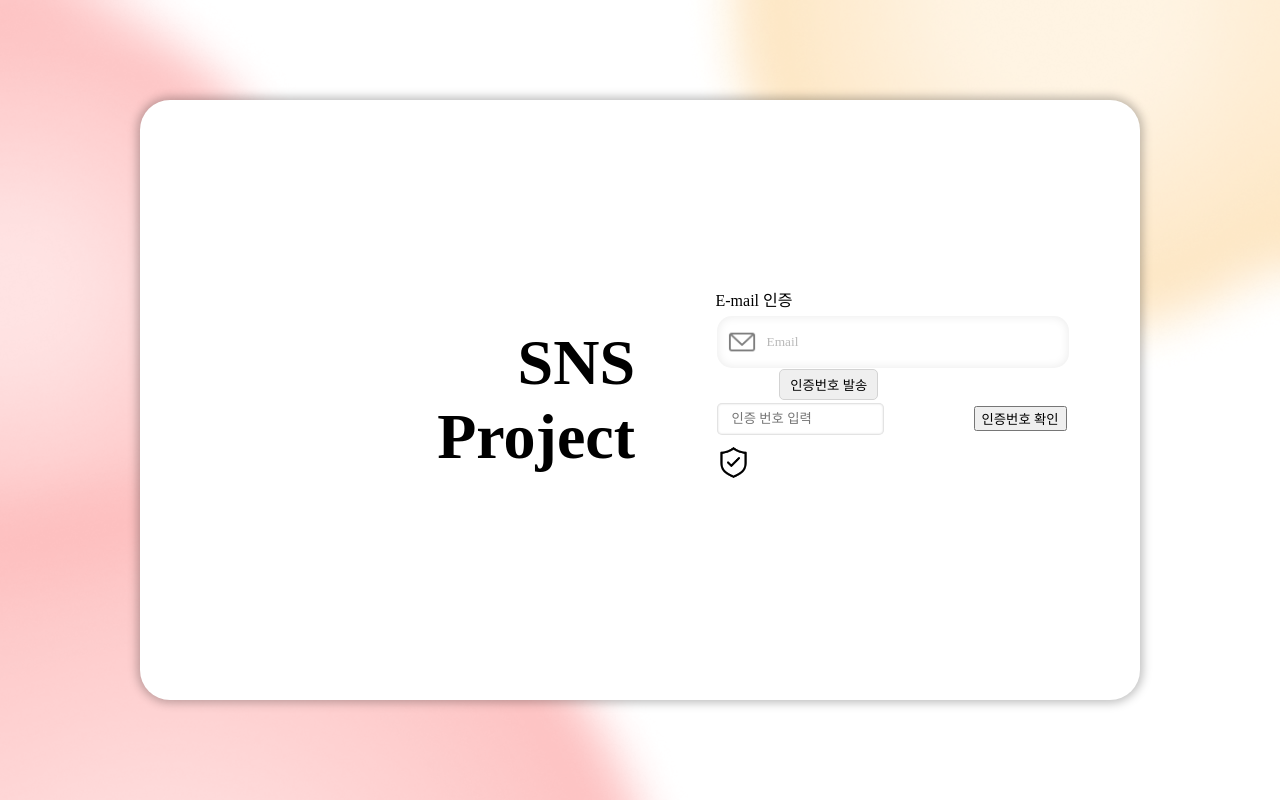
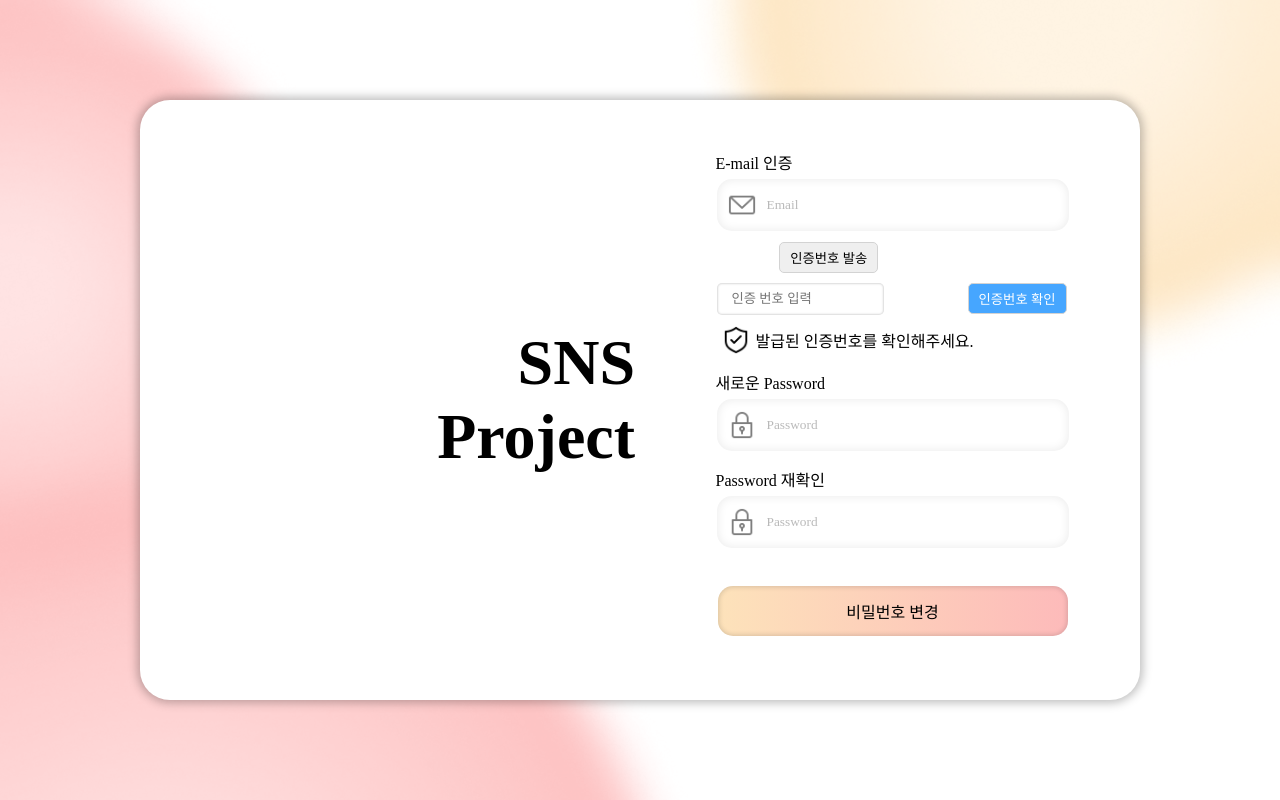
Before and after one commit to mang0206/YDP-SNS, a Flask app: page /password_reset in a window 1280 px wide. Run offline with Flask 2, Linux system fonts and the light colour scheme; parts of the project's set-up code (start-up, migrations or seed data) failed here and were passed over; some web fonts are replaced.

Commit message:
[Update] password_reset certification success

```diff
--- a/app/static/css/login_base_light.css
+++ b/app/static/css/login_base_light.css
@@ -143,6 +143,9 @@ h4{
     align-items: center;
 }
 /* reset password */
+#certification_send{
+    margin-bottom: 10px;
+}
 #certification_submit{
     margin: 3px 3px 10px 1px;
 
@@ -171,11 +174,20 @@ h4{
     border-radius: 5px;
 }
 .certification_status{
-    width: 35px;
-    height: 35px;
-    margin: 0;
+    margin-bottom: 15px;
+
+    display: flex;
+    flex-direction: row;
+    align-items: center;
+}
+.certification_img{
+    width: 30px;
+    height: 30px;
+    margin: 0 5px;
 }
 .send_btn{
+    margin-bottom: 10px;
+
     display: flex;
     justify-content: space-around;
     align-items: center;
@@ -186,6 +198,6 @@ h4{
 
     border: solid 1px lightgray;
 }
-.certification_status{
-    margin-bottom: 30px;
+.none{
+    display: none;
 }
--- a/app/static/js/password_reset.js
+++ b/app/static/js/password_reset.js
@@ -1,6 +1,5 @@
 // 인증번호 발송
 // send_email
-
 $('#send_email_btn').click(function(){
     console.log('send email ajax')
     let send_email = $('#send_email').val();
@@ -18,8 +17,7 @@ $('#send_email_btn').click(function(){
         contentType: "application/json",
         success: function(data) {
             console.log(data['ran_num'])
-            // sessionStorage.setItem('send_email', data);
-            // sessionStorage.setItem('ran_num', data);
+            // 메일로 발송한 인증번호 flask->js->html
             $('#input_num_submit').attr('num-data', data['ran_num'])
             count_down();
             alert('인증번호 발송')
@@ -35,27 +33,25 @@ $('#send_email_btn').click(function(){
 // password_reset
 $('#input_num_submit').click(function(){
     console.log('button ajax')
-    // 사용자가 입력한 6자리
+    // 사용자가 입력한 6자리 session 전달
     const input_num = $('#input_num').val();
-    console.log(input_num)
     sessionStorage.setItem('input_num', input_num);
+    // 발급된 인증번호
+    const ran_num = $('#input_num_submit').attr('num-data');
 
-    // 메일로 발송한 인증번호
-    // const ran_num = sessionStorage.getItem('certification_num');
-    // const ran_num = $('#input_num_submit').attr('num-data');
-    // console.log(ran_num)
-    let ran_num = '010101'
+    // 인증번호 일치여부
+    let certification_img = $('.certification_img');
+    let certification_text = $('#certification_text');
 
-
-    let certification_status = $('.certification_status');
-
-    let flag = '';
+    // 인증번호 일치 시 비밀번호 변경하는 영역 표시
+    let password_reset = $('#password_reset');
+    // 인증번호 일치 시 인증번호 입력란 가림
+    let email_send_container = $('#email_send_container');
 
     let flag_data = {
         "input_num": input_num,
         "ran_num": ran_num,
-        "flag": flag,
-        "certification_status": certification_status
+        "password_reset": password_reset
     }
 
     $.ajax({
@@ -66,12 +62,23 @@ $('#input_num_submit').click(function(){
         contentType: "application/json",
         success: function(data){
             if (input_num == ran_num) {
-                flag += "True";
-                certification_status.attr('src','../static/img/protection_color.png');
+                // 번호 일치시 img 변경
+                certification_img.attr('src','../static/img/protection_color.png');
+                // 번호 일치시 text 및 style 변경
+                certification_text.text('인증에 성공하였습니다.');
+                certification_text.attr('style','color:green');
+                // 번호 일치시 pw 변경 영역 표시
+                password_reset.removeClass('none');
+                // 번호 일치시 email 입력 영역 가림
+                email_send_container.addClass('none');
 
             } else {
-                flag += "False";
-                certification_status.attr('src','../static/img/unprotected_color.png');
+                // 번호 불일치 시
+                certification_img.attr('src','../static/img/unprotected_color.png');
+                certification_text.text('인증에 실패하였습니다.');
+                certification_text.attr('style','color:red');
+                password_reset.addClass('none');
+                email_send_container.removeClass('none');
             }
         },
         error: function(request, status, error){
@@ -119,15 +126,48 @@ function count_down() {
     startCountDown(--duration, element);
 };
 
+// 비밀번호 유효성 검사
+$('#reset_pw_btn').click(function(){
 
 
+    var request_data = {
+        "friend": btn_data_value,
+        "respond" : id
+    }
+    $.ajax({
+        type: 'POST',
+        url: 'friend_respond',
+        data: JSON.stringify(request_data),
+        dataType: 'JSON',
+        contentType: "application/json",
+        success: function(data){
+            console.log(id, typeof(id), data)
+            // alert('성공! 데이터 값:')
+            // id 값에 따른 p태그 innerText 변경
+            if (id == "accept_btn") {
+                $(create_p).text('요청이 수락됐습니다.');
 
-// 비밀번호 일치 여부 검사
+            } else if (id == "reject_btn") {
+                $(create_p).text('요청이 거절됐습니다.');
+
+            }else{
+                var del = $(create_p).text('친구 목록에서\n삭제됐습니다.');
+                del.html(del.html().replace(/\n/g, '<br/>'));
+            }
+        },
+        error: function(request, status, error){
+            alert('ajax 통신 실패')
+            alert(error);
+        }
+    })
+});
+
 
 // 사용자가 키보드를 눌렀다 뗄 때 마다
 $('.lock_icon').keyup(function(){
     let pw = $('#reset_pw').val();
     let pw2 = $('#reset_pw2').val();
+
     // pw 값과 pw2 값이 같으면 border green 스타일 지정
     if (pw == pw2) {
         console.log('true')
--- a/app/templates/password_reset.html
+++ b/app/templates/password_reset.html
@@ -1,8 +1,8 @@
 {% extends 'login_base.html' %}
 {% block password_reset %}
-<div class="">
+<div>
     <!-- 인증번호 발송 -->
-    <div>
+    <div id="email_send_container" class="">
         <div id="certification_send" class="send_email">
             <h4>E-mail 인증</h4>
             {% if session['send_email'] != null %}
@@ -16,21 +16,19 @@
             <!-- 인증 유효 시간 -->
             <div id="count_down"></div>
         </div>
-    </div>
-    <!-- 인증번호 입력 및 제출 -->
-    <div>
+        <!-- 인증번호 입력 및 제출 -->
         <div id="certification_submit">
-            <input type="text" placeholder="인증 번호 입력" name="input_num" id="input_num" class="certification_num">
-            <button type="submit" name="input_num_submit" id="input_num_submit" num-data="{{ session['certification_num'] }}">인증번호 확인</button>
+            <input type="text" placeholder="인증 번호 입력" name="input_num" id="input_num" class="certification_num" required>
+            <button type="submit" name="input_num_submit" id="input_num_submit" class="certification_btn submit" num-data="{{ session['certification_num'] }}">인증번호 확인</button>
         </div>
     </div>
-    <!-- 인증번호 일치 여부 img -->
-    <img src="../static/img/protection.png" alt="" class="certification_status">
-
+    <!-- 인증번호 일치 여부 -->
+    <div class="certification_status">
+        <img src="../static/img/protection.png" alt="" class="certification_img">
+        <span id="certification_text" class="">발급된 인증번호를 확인해주세요.</span>
+    </div>
     <!-- 비밀번호 변경 -->
-    {% if flag == 'True' %}
-    <!-- 천천히 슬라이드 업 -->
-    <form action="" class="password_reset">
+    <form action="" id="password_reset" class="">
         <div class="reset_pw">
             <h4>새로운 Password</h4>
             <input type="password" placeholder="Password" id="reset_pw" name='password' class="login_base_input_box lock_icon" required>
@@ -39,12 +37,11 @@
             <h4>Password 재확인</h4>
             <input type="password" placeholder="Password" id="reset_pw2" name='password2' class="login_base_input_box lock_icon" required>
         </div>
-        <div class="login_base_button join_submit">
-            <input type="submit" id="join_submit" name="submit_btn" value="join_form">
-            <label for="join_submit">비밀번호 변경</label>
+        <div class="login_base_button">
+            <input type="submit" id="reset_pw_btn" name="reset_pw_btn">
+            <label for="reset_pw_btn">비밀번호 변경</label>
         </div>
     </form>
-    {% endif %}
 </div>
 <script src="../static/js/password_reset.js" defer="defer"></script>
 {% endblock %}
--- a/app/views.py
+++ b/app/views.py
@@ -13,11 +13,11 @@ import codecs
 from flask_mail import Mail, Message
 import random
 
+
 db = conn.get_database('root')
 bcrypt = Bcrypt()
 fs = gridfs.GridFS(db)
 email = Mail(app)
-# session['certification_email'] = None
 
 @app.route("/login", methods=['GET',"POST"])
 def login():
@@ -86,24 +86,13 @@ def join():
 
 @app.route("/password_reset", methods=["GET", "POST"])
 def password_reset():
+    if 'reset_pw_btn' in request.form:
+        pass
 
-    flag = ''
-
-    if request.method == 'POST':
-        data = request.get_json()
-        print(data)
-        input_num = data['input_num']
-        print(input_num)
-        # ran_num = data['ran_num']
-        ran_num = session['certification_num']
-
-        if input_num == ran_num:
-            flag += 'True'
-            flash('인증번호가 일치합니다.')
-
-        else:
-            flag += 'False'
-            flash('인증번호가 틀렸습니다.')
+    if 'input_num_submit' in request.form:
+        # data = request.get_json()
+        # input_num = data['input_num']
+        # ran_num = session['certification_num']
         return jsonify(result = 'success')
 
     else:
```
